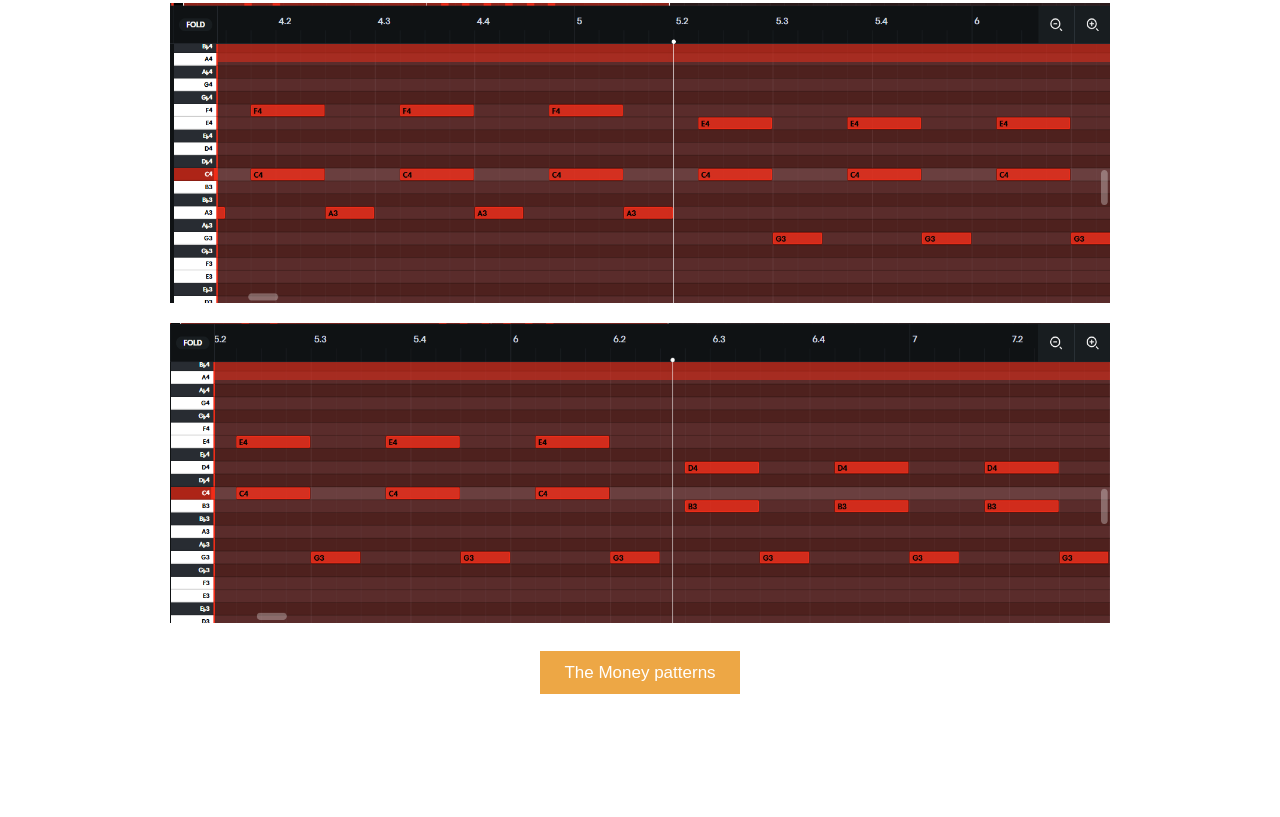
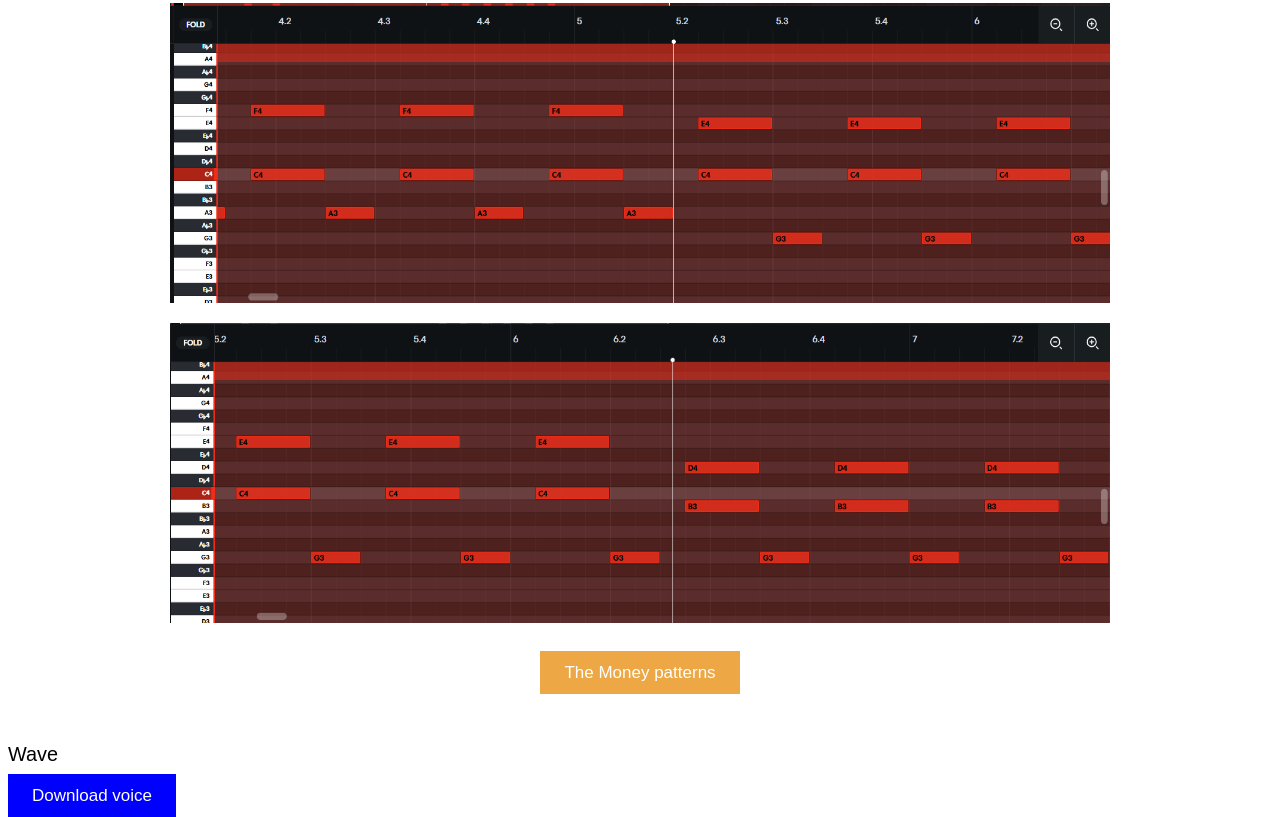
Before and after one commit to Abiel0/song, a plain HTML site: page index.html in a window 1280 px wide. Shown: the part 3515-4332 px from the top of the page. Before the commit the page ends 4258 px from the top, so only its background shows below. Drawn offline with Linux system fonts and the light colour scheme.

Commit message:
Update index.html

```diff
--- a/index.html
+++ b/index.html
@@ -33,5 +33,9 @@
                 <a href="https://www.bestpianoclass.com/beautiful-beginner-chord-progression-bonus/" class="button" target="_blank">The Money patterns</a>
             </div>
         </section>
+        <section id="download">
+            <h3>Wave</h3>
+            <a href="/voice.mp3" class="button">Download voice</a>
+        </section>
     </body>
 </html>
```
